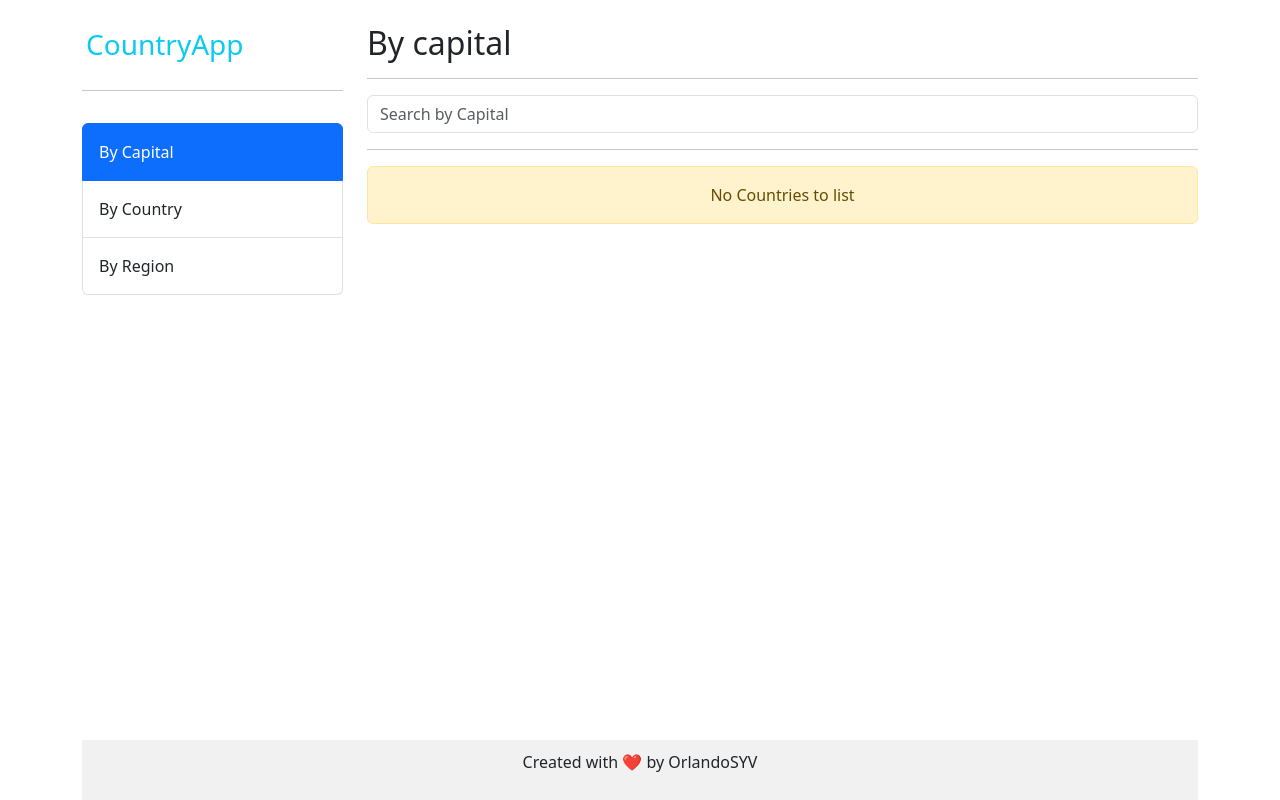
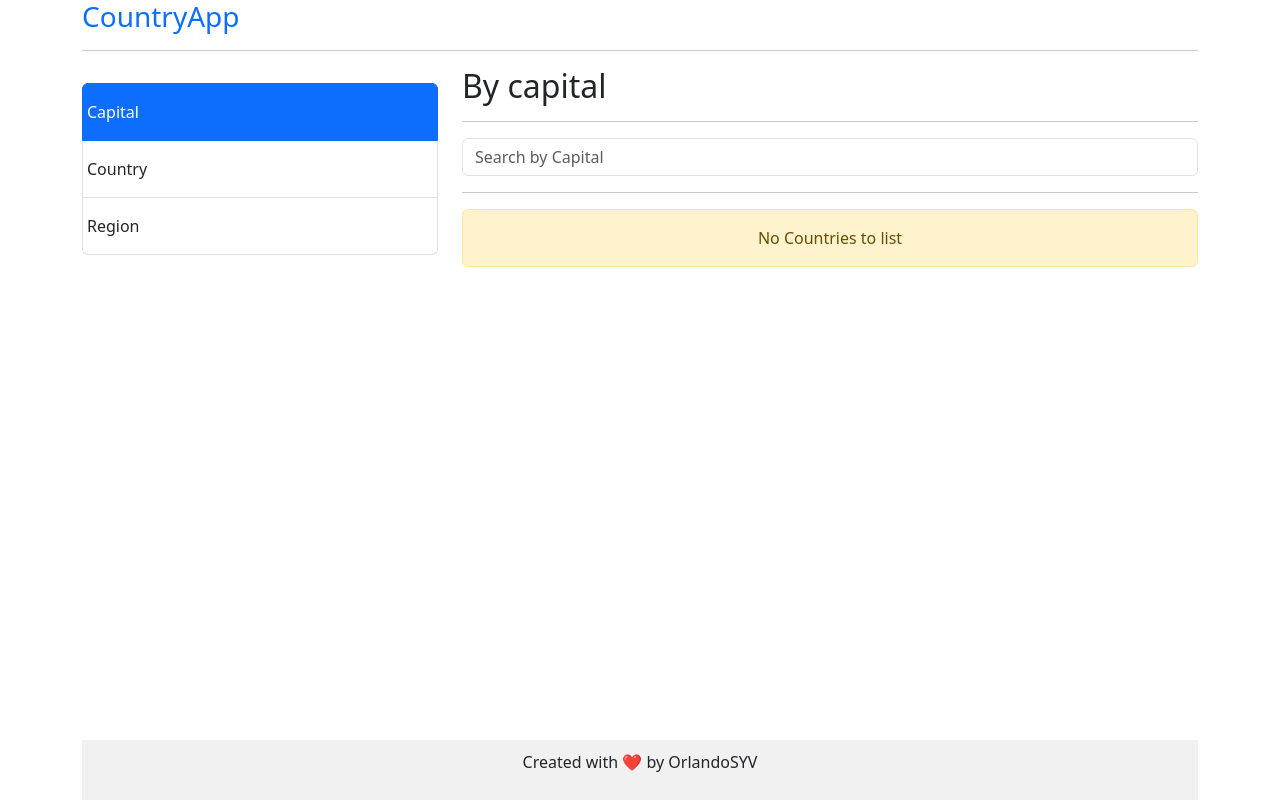
Before and after one commit to orlandosyv/04-country-Spa, an Angular app: page /countries/by-capital in a window 1280 px wide. Built offline with nearby package versions, Linux system fonts and the light colour scheme.

Commit message:
oy - improvements visual col bootstrap and country name common fix

```diff
--- a/src/app/app.component.html
+++ b/src/app/app.component.html
@@ -1,15 +1,18 @@
 <main>
-
-  <div class="row mt-4">
-    <div class="col-3">
+  <div class="text-primary">
+    <h3>CountryApp</h3>
+  </div>
+  <hr>
+  <div class="row mt-1">
+    <div class="col-md-4 col-2">
       <shared-sidebar></shared-sidebar>
     </div>
 
 
-    <div class="col">
-    <!-- <shared-home-page></shared-home-page> -->
+    <div class="col-md-8 col-10">
+     <!-- <shared-home-page></shared-home-page> -->
      <!-- <shared-about-page></shared-about-page> -->
-    <router-outlet></router-outlet>
+      <router-outlet></router-outlet>
     </div>
   </div>
 </main>
--- a/src/app/countries/components/country-table/country-table.component.html
+++ b/src/app/countries/components/country-table/country-table.component.html
@@ -9,7 +9,6 @@
         <th>#</th>
         <!-- <th>Icon</th> -->
         <th>Name</th>
-        <th>Official Name</th>
         <th>Capital</th>
         <th>Population</th>
         <th>Flag</th>
@@ -21,7 +20,6 @@
         <td>{{ i + 1 }}</td>
         <!-- <td>{{ c.flag }}</td> -->
         <td>{{ c.name.common }}</td>
-        <td>{{ c.name.official }}</td>
         <td>{{ c.capital }}</td>
         <td>{{ c.population | number }}</td>
         <td><img [src]="c.flags.svg" [alt]="c.name.common"></td>
--- a/src/app/countries/pages/by-capital-page/by-capital-page.component.html
+++ b/src/app/countries/pages/by-capital-page/by-capital-page.component.html
@@ -1,5 +1,7 @@
-<h2>By capital</h2>
-<hr>
+<div>
+  <h2>By capital</h2>
+  <hr>
+</div>
 
 <div class="row">
   <div class="col">
--- a/src/app/countries/pages/country-page/country-page.component.html
+++ b/src/app/countries/pages/country-page/country-page.component.html
@@ -40,19 +40,19 @@
 
       <h3>Translations</h3>
       <div class="d-flex flex-wrap p-1">
-        <span class="badge bg-primary m-1">{{ country.translations['ara']?.common }}</span>
-        <span class="badge bg-primary m-1">{{ country.translations['bre']?.common }}</span>
-        <span class="badge bg-primary m-1">{{ country.translations['ces']?.common }}</span>
-        <span class="badge bg-primary m-1">{{ country.translations['cym']?.common }}</span>
-        <span class="badge bg-primary m-1">{{ country.translations['deu']?.common }}</span>
-        <span class="badge bg-primary m-1">{{ country.translations['est']?.common }}</span>
-        <span class="badge bg-primary m-1">{{ country.translations['fin']?.common }}</span>
-        <span class="badge bg-primary m-1">{{ country.translations['ita']?.common }}</span>
-        <span class="badge bg-primary m-1">{{ country.translations['kor']?.common }}</span>
-        <span class="badge bg-primary m-1">{{ country.translations['per']?.common }}</span>
-        <span class="badge bg-primary m-1">{{ country.translations['jpn']?.common }}</span>
-        <span class="badge bg-primary m-1">{{ country.translations['rus']?.common }}</span>
-        <span class="badge bg-primary m-1">{{ country.translations['ita']?.common }}</span>
+        <span class="badge bg-primary m-1">{{ country.translations['ara'].common }}</span>
+        <span class="badge bg-primary m-1">{{ country.translations['bre'].common }}</span>
+        <span class="badge bg-primary m-1">{{ country.translations['ces'].common }}</span>
+        <span class="badge bg-primary m-1">{{ country.translations['cym'].common }}</span>
+        <span class="badge bg-primary m-1">{{ country.translations['deu'].common }}</span>
+        <span class="badge bg-primary m-1">{{ country.translations['est'].common }}</span>
+        <span class="badge bg-primary m-1">{{ country.translations['fin'].common }}</span>
+        <span class="badge bg-primary m-1">{{ country.translations['ita'].common }}</span>
+        <span class="badge bg-primary m-1">{{ country.translations['kor'].common }}</span>
+        <span class="badge bg-primary m-1">{{ country.translations['per'].common }}</span>
+        <span class="badge bg-primary m-1">{{ country.translations['jpn'].common }}</span>
+        <span class="badge bg-primary m-1">{{ country.translations['rus'].common }}</span>
+        <span class="badge bg-primary m-1">{{ country.translations['ita'].common }}</span>
       </div>
 
     </div>
--- a/src/app/shared/components/sidebar/sidebar.component.html
+++ b/src/app/shared/components/sidebar/sidebar.component.html
@@ -1,9 +1,4 @@
 
-<div class="p-1 text-info">
-  <h3>CountryApp</h3>
-</div>
-
-<hr>
 <ul class="list-group py-3">
   <!-- <li routerLink=""
     routerLinkActive="active"
@@ -19,16 +14,17 @@
   <li routerLink="contact" routerLinkActive="active" class="list-group-item">
     Contact Page
   </li> -->
+
   <li routerLink="countries/by-capital" routerLinkActive="active"
-    class="list-group-item py-3">
-    By Capital
+    class="list-group-item py-3 px-1">
+    Capital
   </li>
   <li routerLink="countries/by-country" routerLinkActive="active"
-    class="list-group-item py-3">
-    By Country
+    class="list-group-item py-3 px-1">
+    Country
   </li>
   <li routerLink="countries/by-region" routerLinkActive="active"
-  class="list-group-item py-3">
-    By Region
+  class="list-group-item py-3 px-1">
+    Region
   </li>
 </ul>
```
